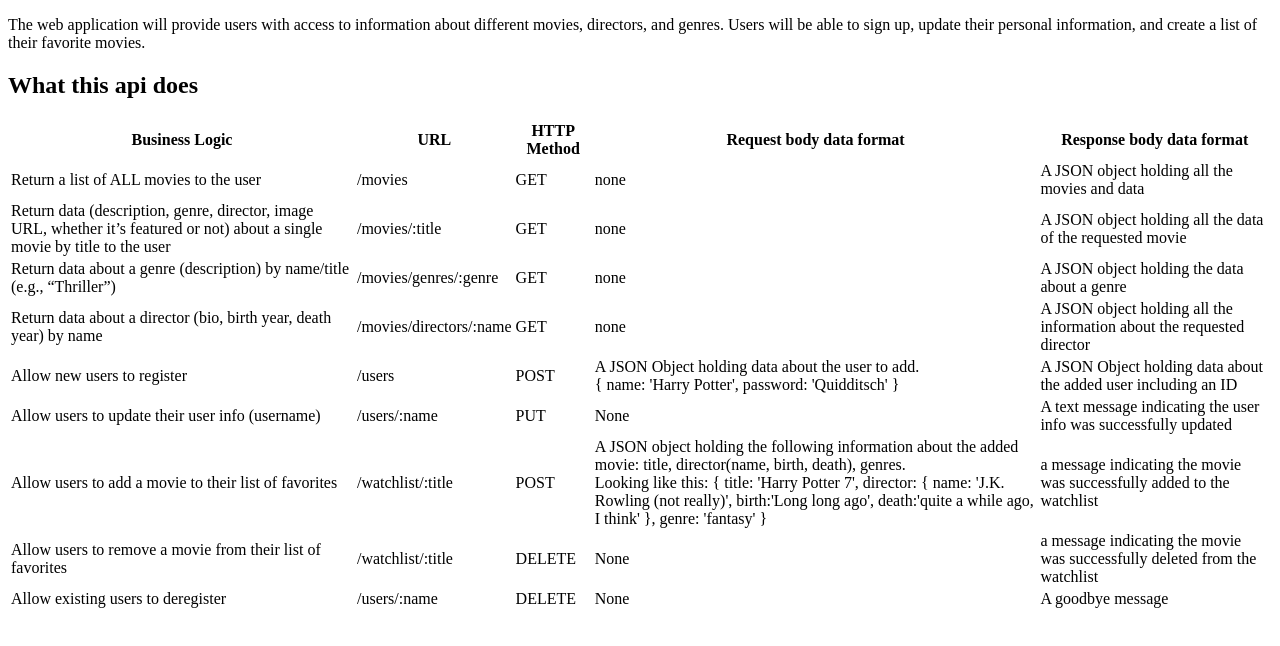
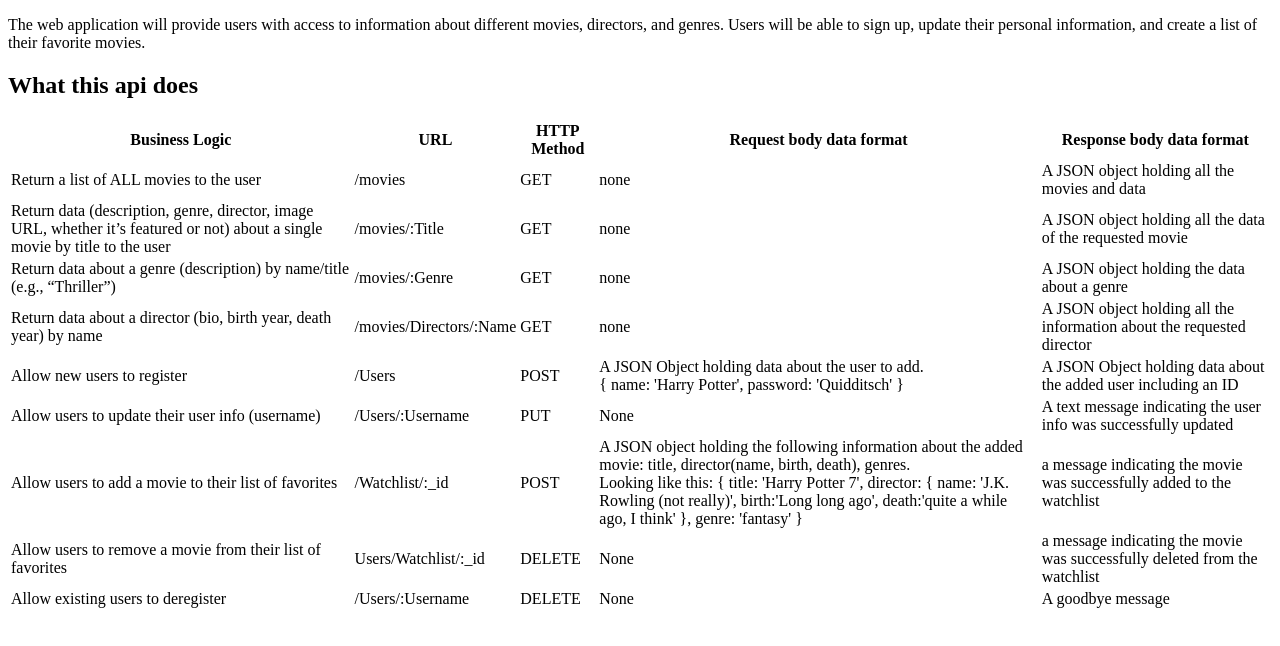
Before and after one commit to julieprograms/movie-api, a website: page public/documentation.html in a window 1280 px wide. Drawn offline with Linux system fonts and the light colour scheme.

Commit message:
updated documentation.html

```diff
--- a/public/documentation.html
+++ b/public/documentation.html
@@ -28,28 +28,28 @@ personal information, and create a list of their favorite movies.</p>
   </tr>
   <tr>
     <td>Return data (description, genre, director, image URL, whether it’s featured or not) about a single movie by title to the user</td>
-    <td>/movies/:title</td>
+    <td>/movies/:Title</td>
     <td>GET</td>
     <td>none</td>
     <td>A JSON object holding all the data of the requested movie</td>
   </tr>
   <tr>
     <td>Return data about a genre (description) by name/title (e.g., “Thriller”)</td>
-    <td>/movies/genres/:genre</td>
+    <td>/movies/:Genre</td>
     <td>GET</td>
     <td>none</td>
     <td>A JSON object holding the data about a genre</td>
   </tr>
   <tr>
     <td>Return data about a director (bio, birth year, death year) by name</td>
-    <td>/movies/directors/:name</td>
+    <td>/movies/Directors/:Name</td>
     <td>GET</td>
     <td>none</td>
     <td>A JSON object holding all the information about the requested director</td>
   </tr>
   <tr>
     <td>Allow new users to register</td>
-    <td>/users</td>
+    <td>/Users</td>
     <td>POST</td>
     <td>A JSON Object holding data about the user to add. <br>
       {
@@ -61,14 +61,14 @@ personal information, and create a list of their favorite movies.</p>
   </tr>
   <tr>
     <td>Allow users to update their user info (username)</td>
-    <td>/users/:name</td>
+    <td>/Users/:Username</td>
     <td>PUT</td>
     <td>None</td>
     <td>A text message indicating the user info was successfully updated</td>
   </tr>
   <tr>
     <td>Allow users to add a movie to their list of favorites</td>
-    <td>/watchlist/:title</td>
+    <td>/Watchlist/:_id</td>
     <td>POST</td>
     <td>A JSON object holding the following information about the added movie:
       title, director(name, birth, death), genres.
@@ -86,14 +86,14 @@ personal information, and create a list of their favorite movies.</p>
   </tr>
   <tr>
     <td>Allow users to remove a movie from their list of favorites</td>
-    <td>/watchlist/:title</td>
+    <td>Users/Watchlist/:_id</td>
     <td>DELETE</td>
     <td>None</td>
     <td>a message indicating the movie was successfully deleted from the watchlist</td>
   </tr>
   <tr>
     <td>Allow existing users to deregister</td>
-    <td>/users/:name</td>
+    <td>/Users/:Username</td>
     <td>DELETE</td>
     <td>None</td>
     <td>A goodbye message</td>
```
